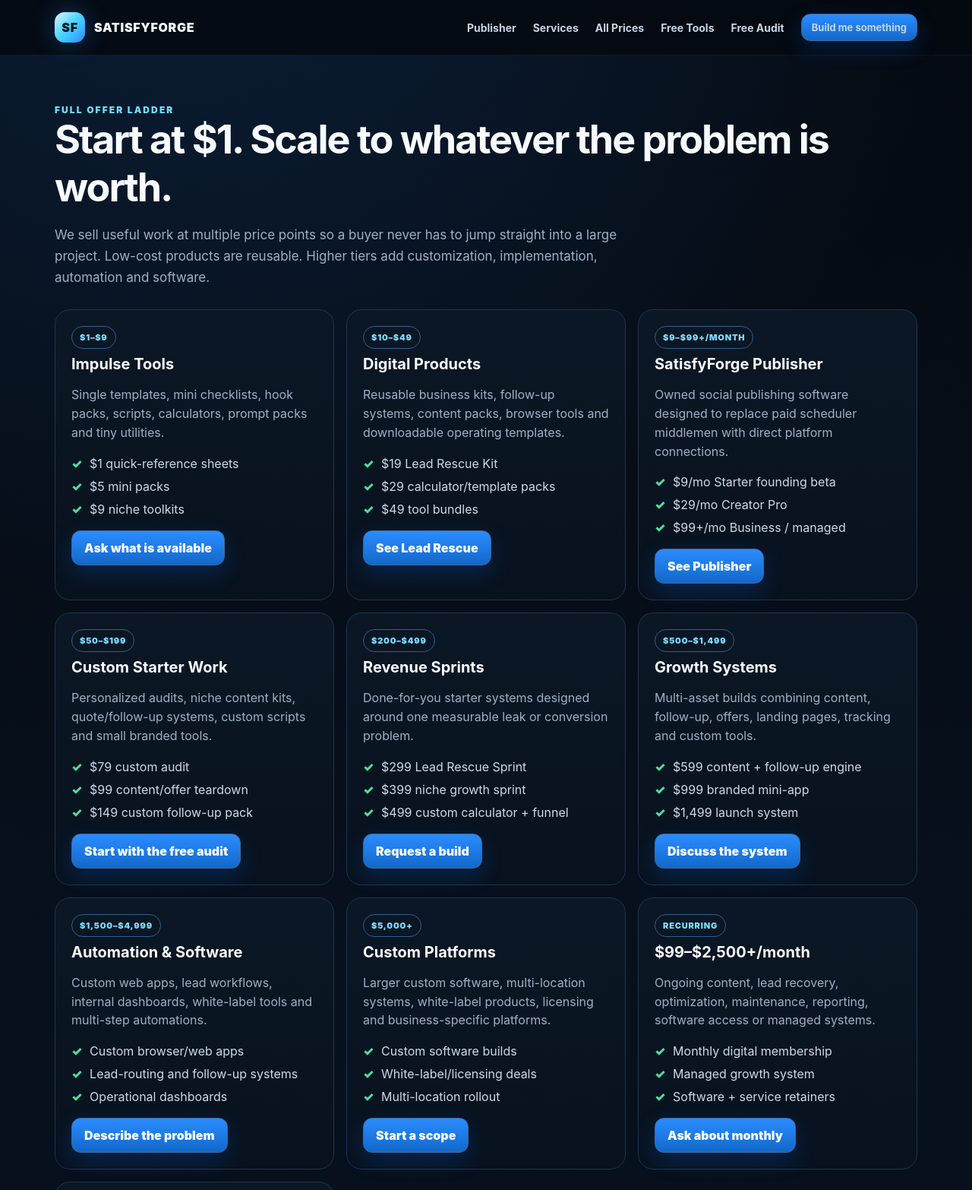
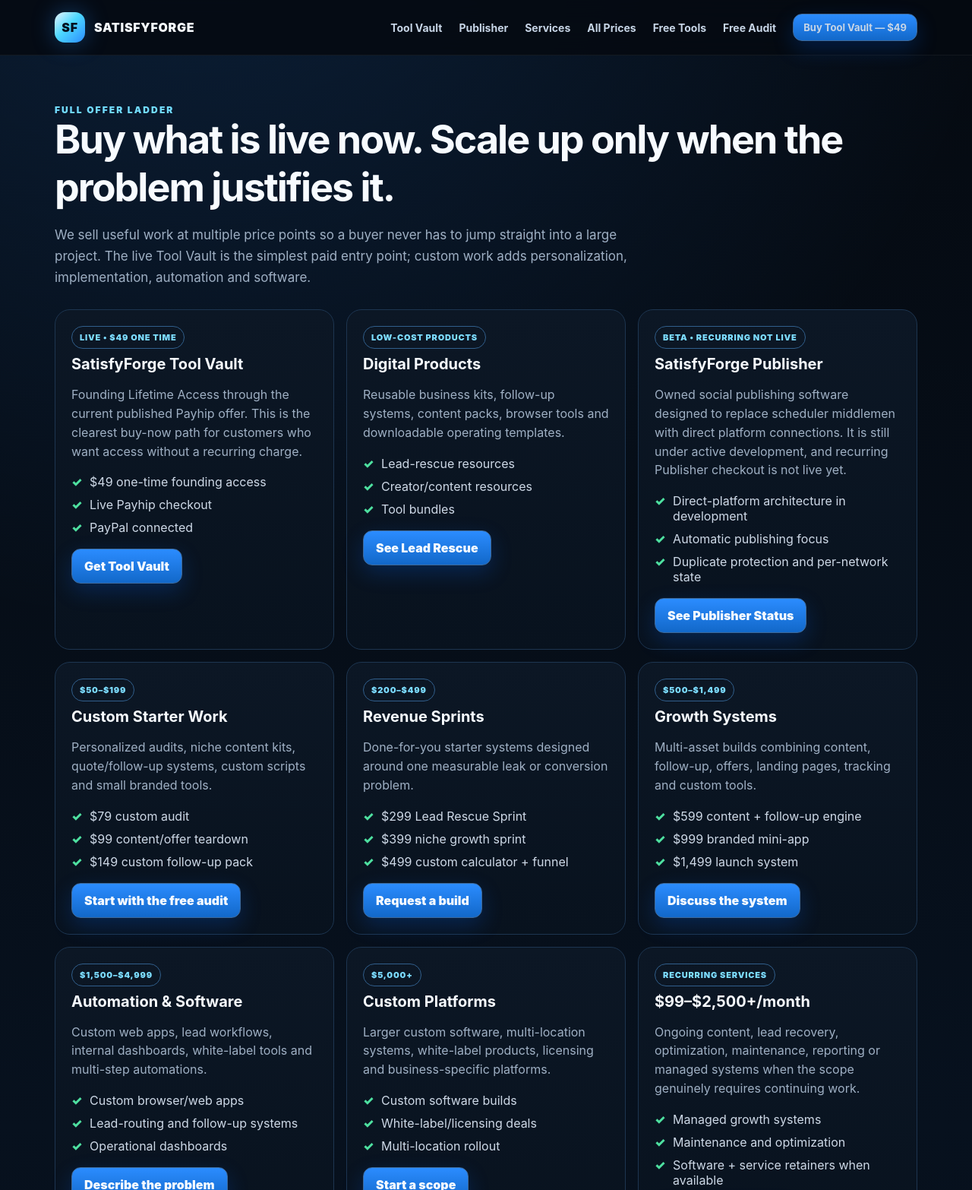
Before and after one commit to satisfyforgee-beep/satisfyforge-labs, a plain HTML site: page satisfyforge-site/pricing.html in a window 1280 px wide. Shown: the top 1566 px of the page at 76% size. Drawn offline with Linux system fonts and the light colour scheme.

Commit message:
Feature live Tool Vault purchase path
* Feature live Tool Vault purchase path on homepage

* Make live Tool Vault the primary paid offer

* Fix low-cost product navigation

```diff
--- a/satisfyforge-site/pricing.html
+++ b/satisfyforge-site/pricing.html
@@ -1,18 +1,18 @@
-<!doctype html><html lang="en"><head><meta charset="utf-8"><meta name="viewport" content="width=device-width,initial-scale=1"><title>SatisfyForge Pricing — $1 to Custom Builds</title><meta name="description" content="SatisfyForge offers digital products, tools, lead-recovery systems, content packages, mini-apps, subscriptions and custom software from impulse-price products to high-ticket builds."><link rel="stylesheet" href="styles.css"></head><body>
-<nav class="nav"><div class="wrap navin"><a class="brand" href="index.html"><span class="mark">SF</span>SATISFYFORGE</a><div class="links"><a href="publisher.html">Publisher</a><a href="services.html">Services</a><a href="pricing.html">All Prices</a><a href="tools.html">Free Tools</a><a href="audit.html">Free Audit</a><a class="btn small" href="mailto:satisfyforgee@gmail.com?subject=Build%20me%20something">Build me something</a></div></div></nav>
-<main class="wrap"><section class="section"><div class="eyebrow">FULL OFFER LADDER</div><h2>Start at $1. Scale to whatever the problem is worth.</h2><p>We sell useful work at multiple price points so a buyer never has to jump straight into a large project. Low-cost products are reusable. Higher tiers add customization, implementation, automation and software.</p>
+<!doctype html><html lang="en"><head><meta charset="utf-8"><meta name="viewport" content="width=device-width,initial-scale=1"><title>SatisfyForge Pricing — Live Offers & Custom Builds</title><meta name="description" content="SatisfyForge offers live digital products, lead-recovery systems, content packages, mini-apps, automation and custom software from low-cost tools to custom builds."><link rel="stylesheet" href="styles.css"></head><body>
+<nav class="nav"><div class="wrap navin"><a class="brand" href="index.html"><span class="mark">SF</span>SATISFYFORGE</a><div class="links"><a href="https://payhip.com/b/KLjBb" target="_blank" rel="noopener">Tool Vault</a><a href="publisher.html">Publisher</a><a href="services.html">Services</a><a href="pricing.html">All Prices</a><a href="tools.html">Free Tools</a><a href="audit.html">Free Audit</a><a class="btn small" href="https://payhip.com/b/KLjBb" target="_blank" rel="noopener">Buy Tool Vault — $49</a></div></div></nav>
+<main class="wrap"><section class="section"><div class="eyebrow">FULL OFFER LADDER</div><h2>Buy what is live now. Scale up only when the problem justifies it.</h2><p>We sell useful work at multiple price points so a buyer never has to jump straight into a large project. The live Tool Vault is the simplest paid entry point; custom work adds personalization, implementation, automation and software.</p>
 <div class="grid3">
-<div class="card"><span class="pill">$1–$9</span><h3>Impulse Tools</h3><p>Single templates, mini checklists, hook packs, scripts, calculators, prompt packs and tiny utilities.</p><div class="list"><div><span class="check">✓</span>$1 quick-reference sheets</div><div><span class="check">✓</span>$5 mini packs</div><div><span class="check">✓</span>$9 niche toolkits</div></div><a class="btn" href="mailto:satisfyforgee@gmail.com?subject=Impulse%20product">Ask what is available</a></div>
-<div class="card"><span class="pill">$10–$49</span><h3>Digital Products</h3><p>Reusable business kits, follow-up systems, content packs, browser tools and downloadable operating templates.</p><div class="list"><div><span class="check">✓</span>$19 Lead Rescue Kit</div><div><span class="check">✓</span>$29 calculator/template packs</div><div><span class="check">✓</span>$49 tool bundles</div></div><a class="btn" href="lead-rescue.html">See Lead Rescue</a></div>
-<div class="card"><span class="pill">$9–$99+/MONTH</span><h3>SatisfyForge Publisher</h3><p>Owned social publishing software designed to replace paid scheduler middlemen with direct platform connections.</p><div class="list"><div><span class="check">✓</span>$9/mo Starter founding beta</div><div><span class="check">✓</span>$29/mo Creator Pro</div><div><span class="check">✓</span>$99+/mo Business / managed</div></div><a class="btn" href="publisher.html">See Publisher</a></div>
+<div class="card"><span class="pill">LIVE • $49 ONE TIME</span><h3>SatisfyForge Tool Vault</h3><p>Founding Lifetime Access through the current published Payhip offer. This is the clearest buy-now path for customers who want access without a recurring charge.</p><div class="list"><div><span class="check">✓</span>$49 one-time founding access</div><div><span class="check">✓</span>Live Payhip checkout</div><div><span class="check">✓</span>PayPal connected</div></div><a class="btn" href="https://payhip.com/b/KLjBb" target="_blank" rel="noopener">Get Tool Vault</a></div>
+<div class="card"><span class="pill">LOW-COST PRODUCTS</span><h3>Digital Products</h3><p>Reusable business kits, follow-up systems, content packs, browser tools and downloadable operating templates.</p><div class="list"><div><span class="check">✓</span>Lead-rescue resources</div><div><span class="check">✓</span>Creator/content resources</div><div><span class="check">✓</span>Tool bundles</div></div><a class="btn" href="lead-rescue.html">See Lead Rescue</a></div>
+<div class="card"><span class="pill">BETA • RECURRING NOT LIVE</span><h3>SatisfyForge Publisher</h3><p>Owned social publishing software designed to replace scheduler middlemen with direct platform connections. It is still under active development, and recurring Publisher checkout is not live yet.</p><div class="list"><div><span class="check">✓</span>Direct-platform architecture in development</div><div><span class="check">✓</span>Automatic publishing focus</div><div><span class="check">✓</span>Duplicate protection and per-network state</div></div><a class="btn" href="publisher.html">See Publisher Status</a></div>
 <div class="card"><span class="pill">$50–$199</span><h3>Custom Starter Work</h3><p>Personalized audits, niche content kits, quote/follow-up systems, custom scripts and small branded tools.</p><div class="list"><div><span class="check">✓</span>$79 custom audit</div><div><span class="check">✓</span>$99 content/offer teardown</div><div><span class="check">✓</span>$149 custom follow-up pack</div></div><a class="btn" href="audit.html">Start with the free audit</a></div>
 <div class="card"><span class="pill">$200–$499</span><h3>Revenue Sprints</h3><p>Done-for-you starter systems designed around one measurable leak or conversion problem.</p><div class="list"><div><span class="check">✓</span>$299 Lead Rescue Sprint</div><div><span class="check">✓</span>$399 niche growth sprint</div><div><span class="check">✓</span>$499 custom calculator + funnel</div></div><a class="btn" href="mailto:satisfyforgee@gmail.com?subject=Revenue%20Sprint">Request a build</a></div>
 <div class="card"><span class="pill">$500–$1,499</span><h3>Growth Systems</h3><p>Multi-asset builds combining content, follow-up, offers, landing pages, tracking and custom tools.</p><div class="list"><div><span class="check">✓</span>$599 content + follow-up engine</div><div><span class="check">✓</span>$999 branded mini-app</div><div><span class="check">✓</span>$1,499 launch system</div></div><a class="btn" href="mailto:satisfyforgee@gmail.com?subject=Growth%20System">Discuss the system</a></div>
 <div class="card"><span class="pill">$1,500–$4,999</span><h3>Automation & Software</h3><p>Custom web apps, lead workflows, internal dashboards, white-label tools and multi-step automations.</p><div class="list"><div><span class="check">✓</span>Custom browser/web apps</div><div><span class="check">✓</span>Lead-routing and follow-up systems</div><div><span class="check">✓</span>Operational dashboards</div></div><a class="btn" href="mailto:satisfyforgee@gmail.com?subject=Automation%20or%20Software">Describe the problem</a></div>
 <div class="card"><span class="pill">$5,000+</span><h3>Custom Platforms</h3><p>Larger custom software, multi-location systems, white-label products, licensing and business-specific platforms.</p><div class="list"><div><span class="check">✓</span>Custom software builds</div><div><span class="check">✓</span>White-label/licensing deals</div><div><span class="check">✓</span>Multi-location rollout</div></div><a class="btn" href="mailto:satisfyforgee@gmail.com?subject=Custom%20Platform">Start a scope</a></div>
-<div class="card"><span class="pill">RECURRING</span><h3>$99–$2,500+/month</h3><p>Ongoing content, lead recovery, optimization, maintenance, reporting, software access or managed systems.</p><div class="list"><div><span class="check">✓</span>Monthly digital membership</div><div><span class="check">✓</span>Managed growth system</div><div><span class="check">✓</span>Software + service retainers</div></div><a class="btn" href="mailto:satisfyforgee@gmail.com?subject=Monthly%20Plan">Ask about monthly</a></div>
-<div class="card"><span class="pill">PARTNERSHIP</span><h3>Negotiated / Revenue Share</h3><p>For a product, platform or licensing opportunity with real upside, pricing can be structured as a fixed fee, license, royalty or revenue share instead of forcing an artificial ceiling.</p><div class="list"><div><span class="check">✓</span>No fake “million-dollar package”</div><div><span class="check">✓</span>Price follows real scope/value</div><div><span class="check">✓</span>Large deals can scale far beyond the standard menu</div></div><a class="btn" href="mailto:satisfyforgee@gmail.com?subject=Partnership%20or%20Licensing">Propose a deal</a></div>
+<div class="card"><span class="pill">RECURRING SERVICES</span><h3>$99–$2,500+/month</h3><p>Ongoing content, lead recovery, optimization, maintenance, reporting or managed systems when the scope genuinely requires continuing work.</p><div class="list"><div><span class="check">✓</span>Managed growth systems</div><div><span class="check">✓</span>Maintenance and optimization</div><div><span class="check">✓</span>Software + service retainers when available</div></div><a class="btn" href="mailto:satisfyforgee@gmail.com?subject=Monthly%20Plan">Ask about monthly</a></div>
+<div class="card"><span class="pill">PARTNERSHIP</span><h3>Negotiated / Revenue Share</h3><p>For a product, platform or licensing opportunity with real upside, pricing can be structured as a fixed fee, license, royalty or revenue share instead of forcing an artificial ceiling.</p><div class="list"><div><span class="check">✓</span>No fake “million-dollar package”</div><div><span class="check">✓</span>Price follows real scope/value</div><div><span class="check">✓</span>Large deals can scale beyond the standard menu</div></div><a class="btn" href="mailto:satisfyforgee@gmail.com?subject=Partnership%20or%20Licensing">Propose a deal</a></div>
 </div></section>
 <section class="section"><div class="notice"><b>Zero-cash rule:</b> SatisfyForge does not front speculative software, ad, inventory, material or hosting costs. We use free/self-hosted options first, customer deposits/preorders when real expenses are required, and marketplace/processor models where fees are deducted from money already received.</div></section>
 <section class="section"><div class="notice"><b>One rule:</b> the price can be tiny or huge, but the offer has to be real. We do not fake results, fake history, fake scarcity, or promise guaranteed revenue. We make the product, tool, content, automation or system useful enough to justify the price.</div></section></main>
-<footer class="foot"><div class="wrap">SatisfyForge • <a href="index.html">Home</a> • <a href="publisher.html">Publisher</a> • <a href="lead-tracker.html">Free Lead Tracker</a> • <a href="audit.html">Revenue Audit</a></div></footer></body></html>
+<footer class="foot"><div class="wrap">SatisfyForge • <a href="index.html">Home</a> • <a href="https://payhip.com/b/KLjBb" target="_blank" rel="noopener">Tool Vault</a> • <a href="publisher.html">Publisher</a> • <a href="lead-tracker.html">Free Lead Tracker</a> • <a href="audit.html">Revenue Audit</a></div></footer></body></html>
```
Also changed, not shown: satisfyforge-site/index.html (+5 -4 lines).
